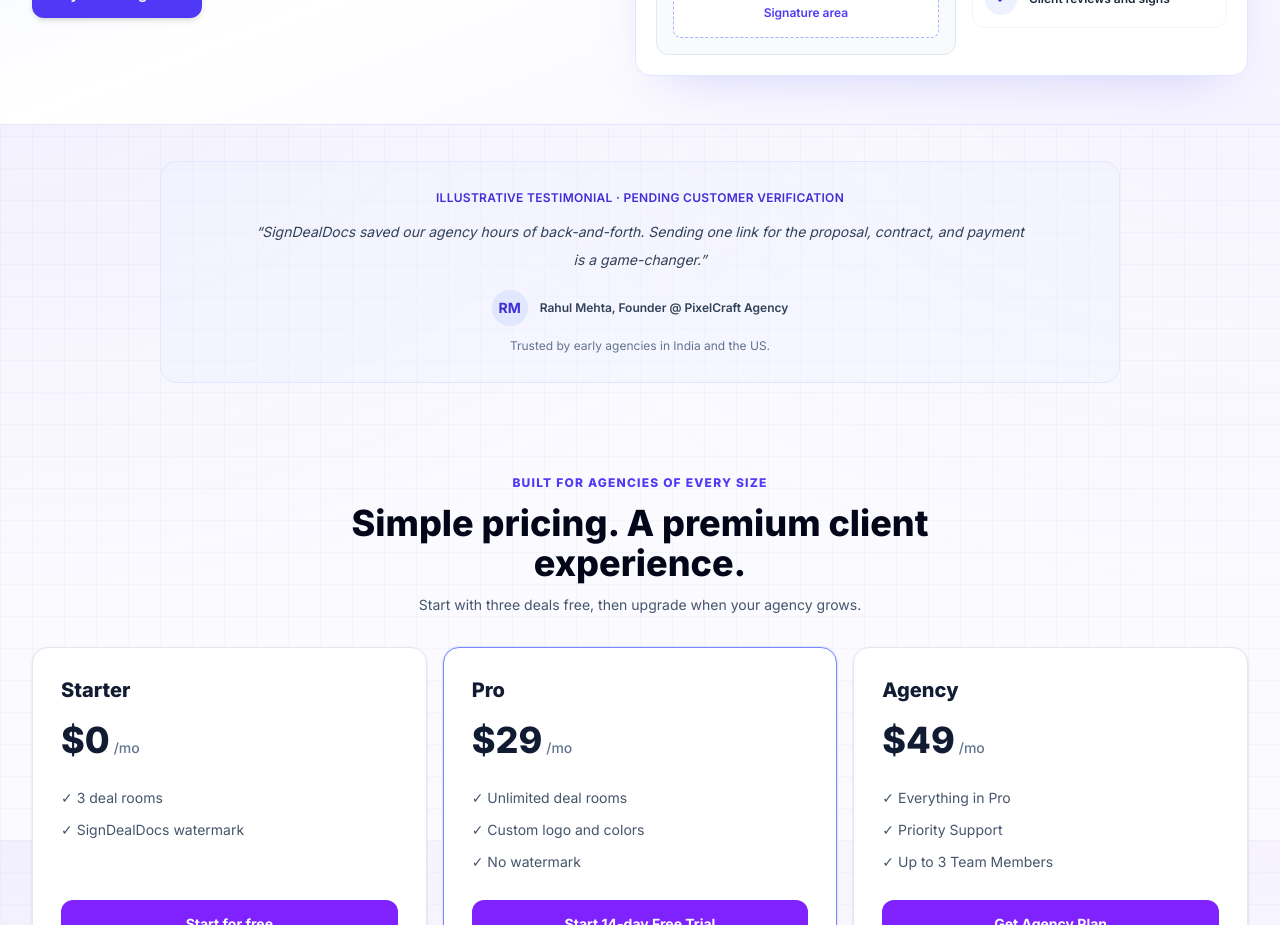
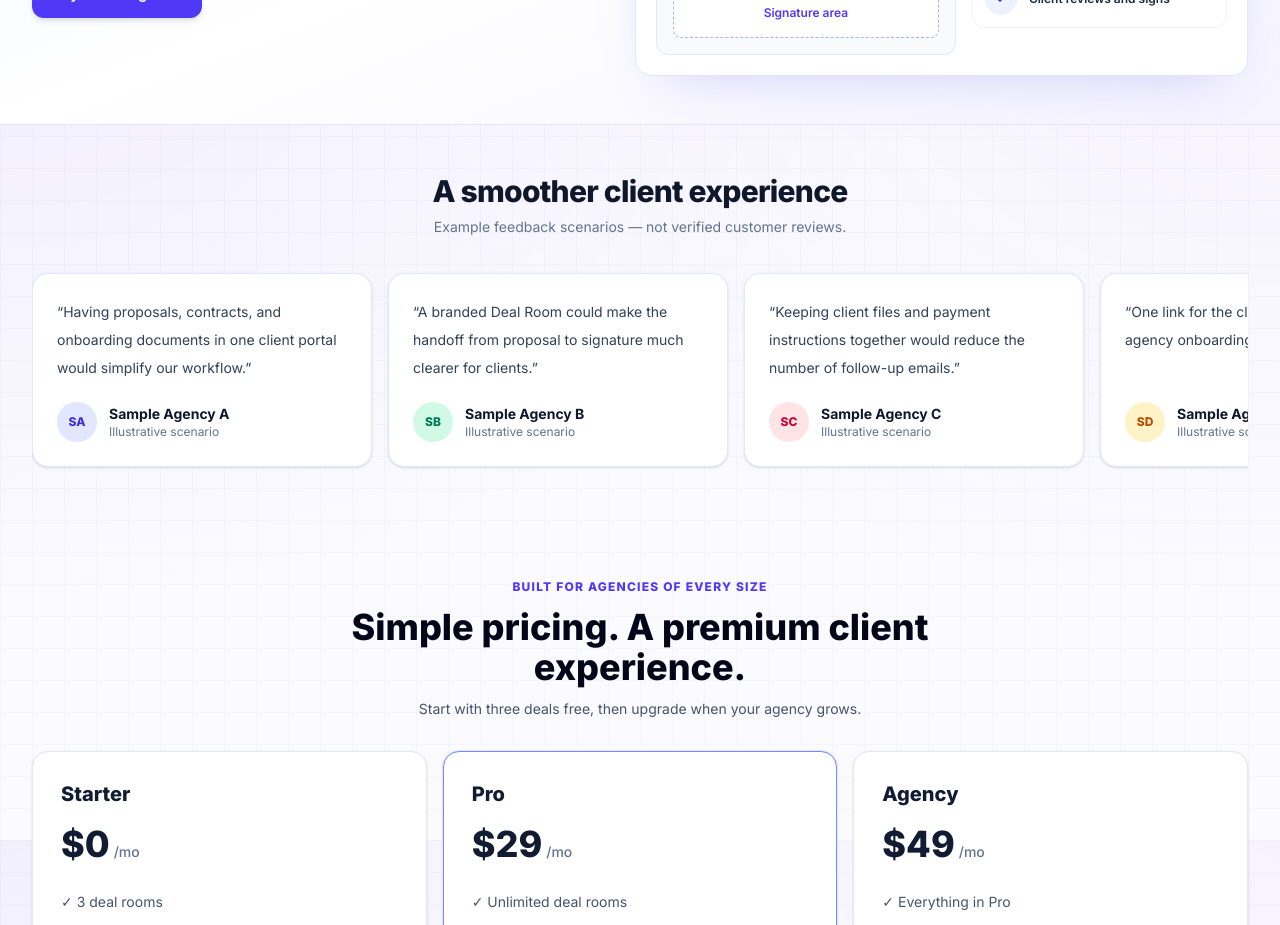
Before and after one commit to Abhay-Sharma14/signdealdocs, a Next.js app: page / in a window 1280 px wide. Shown: the part 1560-2485 px from the top of the page. Built offline with nearby package versions, Linux system fonts and the light colour scheme; no server answers.

Commit message:
Integrate accessible infinite testimonial marquee

```diff
--- a/components/home-page.tsx
+++ b/components/home-page.tsx
@@ -4,6 +4,7 @@ import Link from "next/link";
 import { useState } from "react";
 import { Logo } from "@/components/logo";
 import { SiteFooter } from "@/components/site-footer";
+import {TestimonialMarquee} from "@/components/testimonial-marquee";
 import { PricingCheckoutButton } from "@/components/pricing-checkout-button";
 import {useTranslations} from "next-intl";
 import {IndiaPricing} from "@/components/india-pricing";
@@ -129,14 +130,7 @@ export default function HomePage() {
             </div>
           </div>
         </section>
-        <section aria-label="Customer testimonial example" className="mx-auto max-w-5xl px-4 py-9 sm:px-6 lg:px-8">
-          <div className="rounded-2xl border border-indigo-100 bg-indigo-50/40 px-6 py-7 text-center sm:px-10">
-            <p className="text-xs font-semibold uppercase tracking-wide text-indigo-700">Illustrative testimonial · Pending customer verification</p>
-            <blockquote className="mx-auto mt-3 max-w-3xl text-sm italic leading-7 text-slate-700">“SignDealDocs saved our agency hours of back-and-forth. Sending one link for the proposal, contract, and payment is a game-changer.”</blockquote>
-            <div className="mt-4 flex items-center justify-center gap-3"><span aria-hidden="true" className="flex h-9 w-9 items-center justify-center rounded-full bg-indigo-100 text-sm font-bold text-indigo-700">RM</span><span className="text-xs font-semibold text-slate-700">Rahul Mehta, Founder @ PixelCraft Agency</span></div>
-            <p className="mt-3 text-xs text-slate-500">Trusted by early agencies in India and the US.</p>
-          </div>
-        </section>
+        <TestimonialMarquee />
         <section id="pricing" className="mx-auto max-w-7xl px-4 py-14 sm:px-6 lg:px-8"><div className="mx-auto max-w-2xl text-center"><p className="text-xs font-extrabold uppercase tracking-widest text-indigo-600">{t("pricingTag")}</p><h2 className="mt-3 text-3xl font-extrabold text-slate-950 sm:text-4xl">{t("pricingHeading")}</h2><p className="mt-3 text-sm text-slate-600">{t("pricingDesc")}</p></div><div className="mt-8 grid gap-4 md:grid-cols-3">{[{name:t("starter"),id:"starter",price:"$0",features:[t("threeDeals"),t("watermark")]},{name:t("pro"),id:"pro",price:"$29",features:[t("unlimited"),t("customBrand"),t("noWatermark")]},{name:t("agency"),id:"agency",price:"$49",features:[t("everythingPro"),"Priority Support","Up to 3 Team Members"]}].map(plan=><article key={plan.name} className={`flex flex-col rounded-2xl border bg-white p-7 shadow-sm ${plan.id==="pro"?"border-indigo-400 ring-1 ring-indigo-100":"border-slate-200"}`}><h3 className="text-xl font-extrabold">{plan.name}</h3><IndiaPricing plan={plan.id as "starter"|"pro"|"agency"} monthlyLabel={t("monthly")}/><ul className="my-7 flex-1 space-y-3">{plan.features.map(feature=><li key={feature} className="text-sm text-slate-600">✓ {feature}</li>)}</ul><PricingCheckoutButton plan={plan.id as "starter"|"pro"|"agency"}/></article>)}</div></section>
       </main>
 
```
